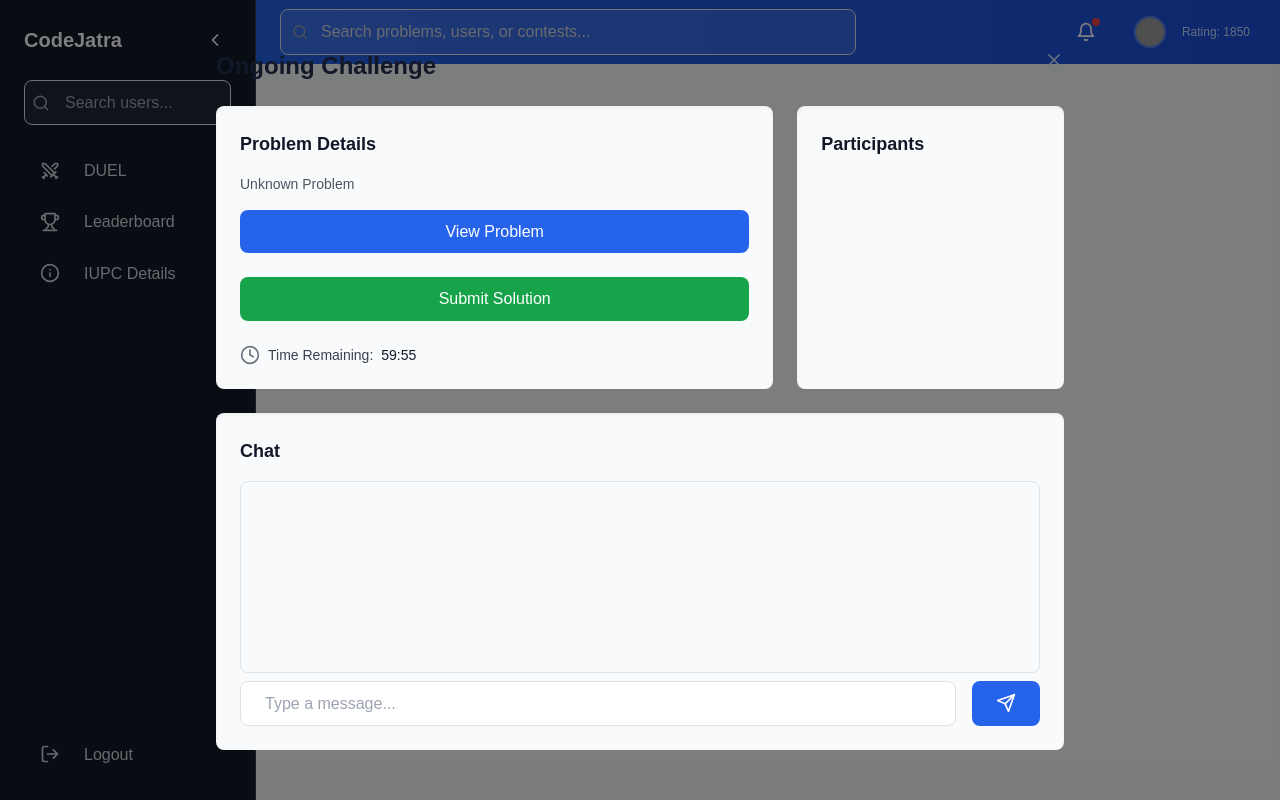
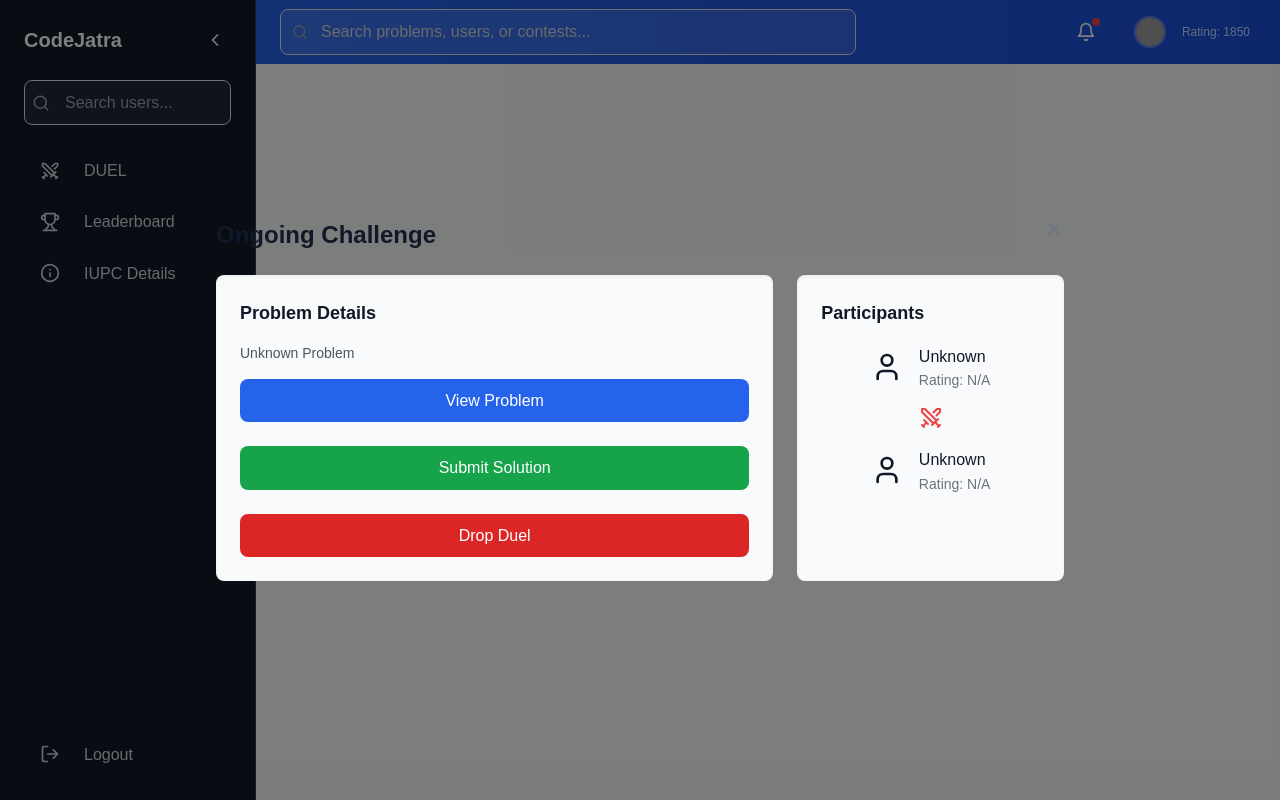
Before and after one commit to nahian00777/CodeJatra-A-Competitive-Programming-WebApp, a React (Vite) app in the folder frontend/: page /user/ongoing-challenge in a window 1280 px wide. Built offline with nearby package versions, Linux system fonts and the light colour scheme; grey boxes are pictures that could not be loaded.

Commit message:
ongoing duel

```diff
--- a/frontend/src/components/DuelMatchmaking.jsx
+++ b/frontend/src/components/DuelMatchmaking.jsx
@@ -67,6 +67,7 @@
       if (response.data.success) {
         console.log("Duel request sent successfully");
         dispatch(setDuelData(response.data.data));
+        // console.log("Duel data:", response.data.data.user2[0].handle);
         navigate("/user/duel-room");
       } else {
         // Set the error message if the problem is due to no unsolved problems
--- a/frontend/src/pages/user/DuelRoom.jsx
+++ b/frontend/src/pages/user/DuelRoom.jsx
@@ -18,7 +18,7 @@
     ? `https://codeforces.com/problemset/problem/${duelData.problem.contestId}/${duelData.problem.index}`
     : "#";
   const opponent = duelData
-    ? duelData.user2[0]
+    ? {name : duelData.user2[0].handle, rating: "N/A"}
     : { name: "Unknown", rating: "N/A" };
 
   // Handle closing the duel room
--- a/frontend/src/pages/user/OngoingChallenge.jsx
+++ b/frontend/src/pages/user/OngoingChallenge.jsx
@@ -1,38 +1,114 @@
-import React, { useState, useEffect } from "react";
-import { X, Clock, Send } from "lucide-react";
+import React, { useState } from "react";
+import { X, Swords, User } from "lucide-react";
 import { useNavigate } from "react-router-dom";
+import { useSelector } from "react-redux";
 
-const OngoingChallenge = ({ onClose, challengeDetails, onSubmit }) => {
+const OngoingChallenge = ({ onClose, challengeDetails }) => {
   const navigate = useNavigate();
-  const [timeRemaining, setTimeRemaining] = useState(
-    challengeDetails?.timeRemaining || 3600
-  ); // Default 1 hour in seconds
-  const [messages, setMessages] = useState([]);
-  const [newMessage, setNewMessage] = useState("");
+  const [isSubmitting, setIsSubmitting] = useState(false);
+  const [message, setMessage] = useState("");
+  const [isWinner, setIsWinner] = useState(false);
+  const [showToast, setShowToast] = useState(false);
+  const [duelOngoing, setDuelOngoing] = useState(true);
 
-  useEffect(() => {
-    const timer = setInterval(() => {
-      setTimeRemaining((prev) => (prev > 0 ? prev - 1 : 0));
-    }, 1000);
+  const duelData = useSelector((state) => state.user.duelData);
 
-    return () => clearInterval(timer);
-  }, []);
+  const problemUrl = duelData
+    ? `https://codeforces.com/problemset/problem/${duelData.problem.contestId}/${duelData.problem.index}`
+    : "#";
+  const opponent = duelData
+    ? { name: duelData.user2[0].handle, rating: "N/A" }
+    : { name: "Unknown", rating: "N/A" };
 
-  const formatTime = (seconds) => {
-    const minutes = Math.floor(seconds / 60);
-    const secs = seconds % 60;
-    return `${minutes}:${secs.toString().padStart(2, "0")}`;
-  };
+  const myself = duelData
+    ? { name: duelData.user1[0].handle, rating: "N/A" }
+    : { name: "Unknown", rating: "N/A" };
 
   const handleCloseAndNavigate = () => {
     onClose && onClose();
     navigate("/user/duel", { replace: true });
   };
 
-  const handleSendMessage = () => {
-    if (newMessage.trim()) {
-      setMessages([...messages, { sender: "you", text: newMessage }]);
-      setNewMessage("");
+  const handleSubmitSolution = async () => {
+    if (!duelOngoing) return;
+
+    setIsSubmitting(true);
+    setMessage("");
+    setShowToast(false);
+
+    try {
+      const response = await fetch(
+        `http://localhost:3000/api/v1/duel/completeDuel/${duelData._id}`,
+        {
+          method: "PATCH",
+          headers: { "Content-Type": "application/json" },
+        }
+      );
+
+      if (response.ok) {
+        const data = await response.json();
+        setMessage(data.message);
+        setShowToast(true);
+
+        if (data.message.includes("You win")) {
+          setIsWinner(true);
+        }
+
+        setTimeout(() => {
+          setShowToast(false);
+        }, 3000);
+      } else {
+        const errorData = await response.json();
+        setMessage(errorData.message || "Error completing duel.");
+        setShowToast(true);
+        setTimeout(() => {
+          setShowToast(false);
+        }, 3000);
+      }
+    } catch (error) {
+      setMessage("Error submitting solution. Please try again.");
+      setShowToast(true);
+      setTimeout(() => {
+        setShowToast(false);
+      }, 3000);
+    } finally {
+      setIsSubmitting(false);
+    }
+  };
+
+  const handleDropDuel = async () => {
+    if (!duelOngoing) return;
+
+    try {
+      const response = await fetch(
+        `http://localhost:3000/api/v1/duel/dropDuel/${duelData._id}`,
+        {
+          method: "DELETE",
+          headers: { "Content-Type": "application/json" },
+        }
+      );
+
+      if (response.ok) {
+        setMessage("Duel dropped successfully.");
+        setShowToast(true);
+        setDuelOngoing(false);
+        setTimeout(() => {
+          setShowToast(false);
+        }, 3000);
+      } else {
+        const errorData = await response.json();
+        setMessage(errorData.message || "Error dropping duel.");
+        setShowToast(true);
+        setTimeout(() => {
+          setShowToast(false);
+        }, 3000);
+      }
+    } catch (error) {
+      setMessage("Error dropping duel. Please try again.");
+      setShowToast(true);
+      setTimeout(() => {
+        setShowToast(false);
+      }, 3000);
     }
   };
 
@@ -51,8 +127,8 @@
           Ongoing Challenge
         </h2>
 
+        {duelOngoing ? (
           <div className="grid grid-cols-1 md:grid-cols-3 gap-6">
-          {/* Problem Section */}
             <div className="col-span-2 flex flex-col bg-gray-50 dark:bg-gray-700 rounded-lg shadow-inner p-4">
               <h3 className="text-lg font-semibold text-gray-900 dark:text-white mb-3">
                 Problem Details
@@ -61,7 +137,7 @@
                 {challengeDetails?.problemTitle || "Unknown Problem"}
               </p>
               <a
-              href={challengeDetails?.problemUrl || "#"}
+                href={problemUrl}
                 target="_blank"
                 rel="noopener noreferrer"
                 className="px-4 py-2 bg-blue-600 text-white rounded-lg text-center hover:bg-blue-700 mb-4"
@@ -69,96 +145,86 @@
                 View Problem
               </a>
               <button
-              onClick={onSubmit}
+                onClick={handleSubmitSolution}
                 className="px-4 py-2 bg-green-600 text-white rounded-lg hover:bg-green-700 mb-4"
+                disabled={isSubmitting}
               >
-              Submit Solution
+                {isSubmitting ? "Submitting..." : "Submit Solution"}
+              </button>
+              <button
+                onClick={handleDropDuel}
+                className="px-4 py-2 bg-red-600 text-white rounded-lg hover:bg-red-700"
+              >
+                Drop Duel
               </button>
 
-            <div className="flex items-center gap-2 text-sm text-gray-700 dark:text-gray-400">
-              <Clock className="w-5 h-5 text-gray-500 dark:text-gray-400" />
-              Time Remaining:
-              <span className="font-medium text-gray-900 dark:text-white">
-                {formatTime(timeRemaining)}
-              </span>
+              {message && <p className="mt-4 text-sm text-gray-200">{message}</p>}
+
+              {isWinner && (
+                <div className="mt-6 text-center">
+                  <h3 className="text-xl font-semibold text-green-600">
+                    Congratulations, You Won!
+                  </h3>
+                  <img
+                    src="https://media.giphy.com/media/3o6Zt0LC2X7Do4nDBK/giphy.gif"
+                    alt="Winner GIF"
+                    className="mx-auto mt-4 w-36"
+                  />
                 </div>
+              )}
             </div>
 
-          {/* Participants Section */}
             <div className="flex flex-col bg-gray-50 dark:bg-gray-700 rounded-lg shadow-inner p-4">
               <h3 className="text-lg font-semibold text-gray-900 dark:text-white mb-3">
                 Participants
               </h3>
-            <div className="space-y-3">
-              {challengeDetails?.participants?.map((participant, index) => (
-                <div
-                  key={index}
-                  className="flex items-center justify-between p-3 rounded-lg bg-gray-100 dark:bg-gray-800"
-                >
+              <div className="flex flex-col items-center space-y-4">
                 <div className="flex items-center gap-3">
-                    <div className="w-8 h-8 bg-gray-300 dark:bg-gray-600 rounded-full flex items-center justify-center text-sm font-medium text-gray-900 dark:text-white">
-                      {participant.name.charAt(0)}
-                    </div>
+                  <User className="w-8 h-8 text-gray-900 dark:text-white" />
                   <div>
                     <p className="font-medium text-gray-900 dark:text-white">
-                        {participant.name}
+                      {myself.name}
                     </p>
                     <p className="text-sm text-gray-500">
-                        Rating: {participant.rating}
+                      Rating: {myself.rating}
                     </p>
                   </div>
                 </div>
-                  <p className="text-sm text-gray-500 dark:text-gray-400">
-                    {participant.status}
+                <Swords className="w-6 h-6 text-red-500" />
+                <div className="flex items-center gap-3">
+                  <User className="w-8 h-8 text-gray-900 dark:text-white" />
+                  <div>
+                    <p className="font-medium text-gray-900 dark:text-white">
+                      {opponent.name}
                     </p>
-                </div>
-              ))}
+                    <p className="text-sm text-gray-500">
+                      Rating: {opponent.rating}
+                    </p>
                   </div>
                 </div>
               </div>
-
-        {/* Chat Section */}
-        <div className="mt-6 bg-gray-50 dark:bg-gray-700 rounded-lg shadow-inner p-4">
-          <h3 className="text-lg font-semibold text-gray-900 dark:text-white mb-3">
-            Chat
-          </h3>
-          <div className="h-48 overflow-y-auto p-2 space-y-2 border dark:border-gray-600 rounded-lg">
-            {messages.map((message, index) => (
-              <div
-                key={index}
-                className={`p-2 rounded-lg max-w-xs ${
-                  message.sender === "you"
-                    ? "bg-gray-200 dark:bg-gray-600 self-end"
-                    : "bg-blue-100 dark:bg-blue-800 self-start"
-                }`}
+            </div>
+          </div>
+        ) : (
+          <div className="flex flex-col items-center justify-center h-full">
+            <p className="text-lg font-semibold text-gray-900 dark:text-white">
+              No duel ongoing.
+            </p>
+            <button
+              onClick={handleCloseAndNavigate}
+              className="mt-4 px-4 py-2 bg-gray-500 text-white rounded-lg"
             >
-                <p className="text-sm font-medium">
-                  {message.sender === "you" ? "You" : "Opponent"}
-                </p>
-                <p className="text-gray-700 dark:text-gray-200">
-                  {message.text}
-                </p>
-              </div>
-            ))}
-          </div>
-          <div className="mt-2 flex gap-3">
-            <input
-              type="text"
-              placeholder="Type a message..."
-              value={newMessage}
-              onChange={(e) => setNewMessage(e.target.value)}
-              onKeyDown={(e) => e.key === "Enter" && handleSendMessage()}
-              className="flex-1 px-4 py-2 rounded-lg border dark:border-gray-600 dark:bg-gray-800 dark:text-white"
-            />
-            <button
-              onClick={handleSendMessage}
-              className="px-4 py-2 bg-blue-600 text-white rounded-lg hover:bg-blue-700"
-            >
-              <Send className="w-5 h-5" />
+              Return to Duels
             </button>
           </div>
+        )}
       </div>
+
+      {showToast && (
+        <div className="fixed top-4 left-1/2 transform -translate-x-1/2 bg-green-500 text-white p-4 rounded-lg shadow-lg max-w-xs w-full z-50 opacity-100 transition-opacity duration-300 ease-in-out">
+          <p>{message}</p>
         </div>
+      )}
     </div>
   );
 };
```
Also changed, not shown: 1 other file (tests, documents, lock files or other folders). Lines whose indentation alone changed are shown as unchanged.
